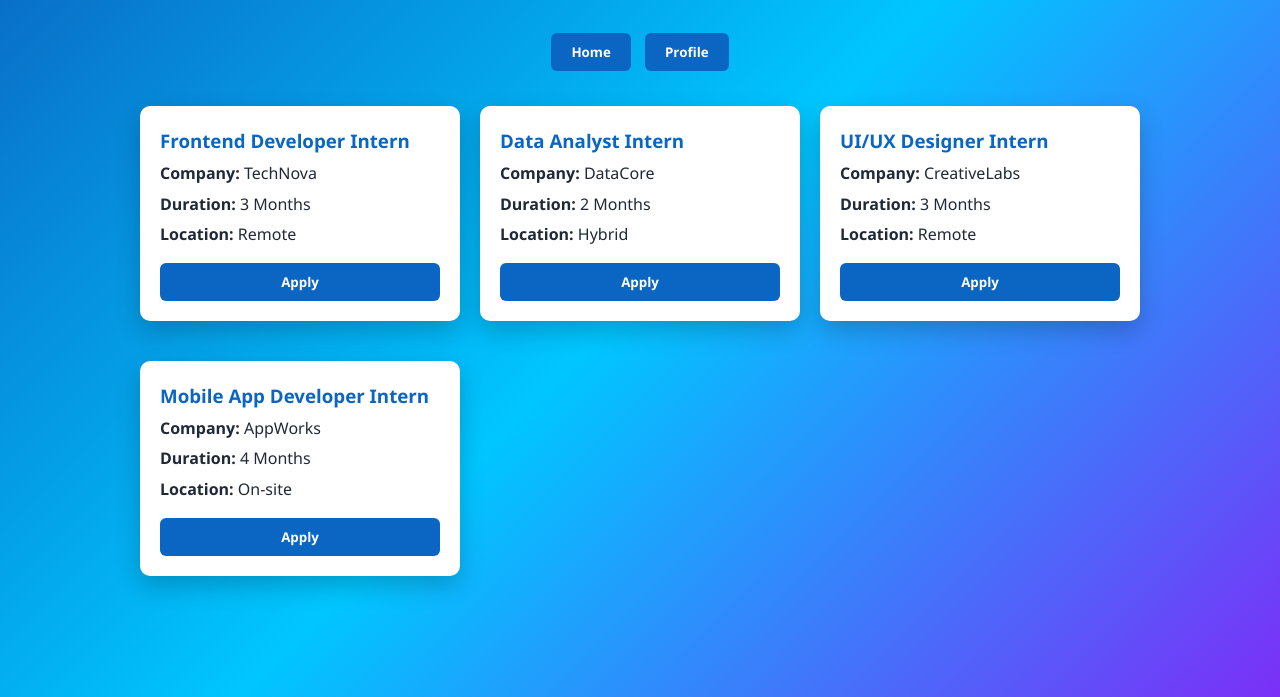
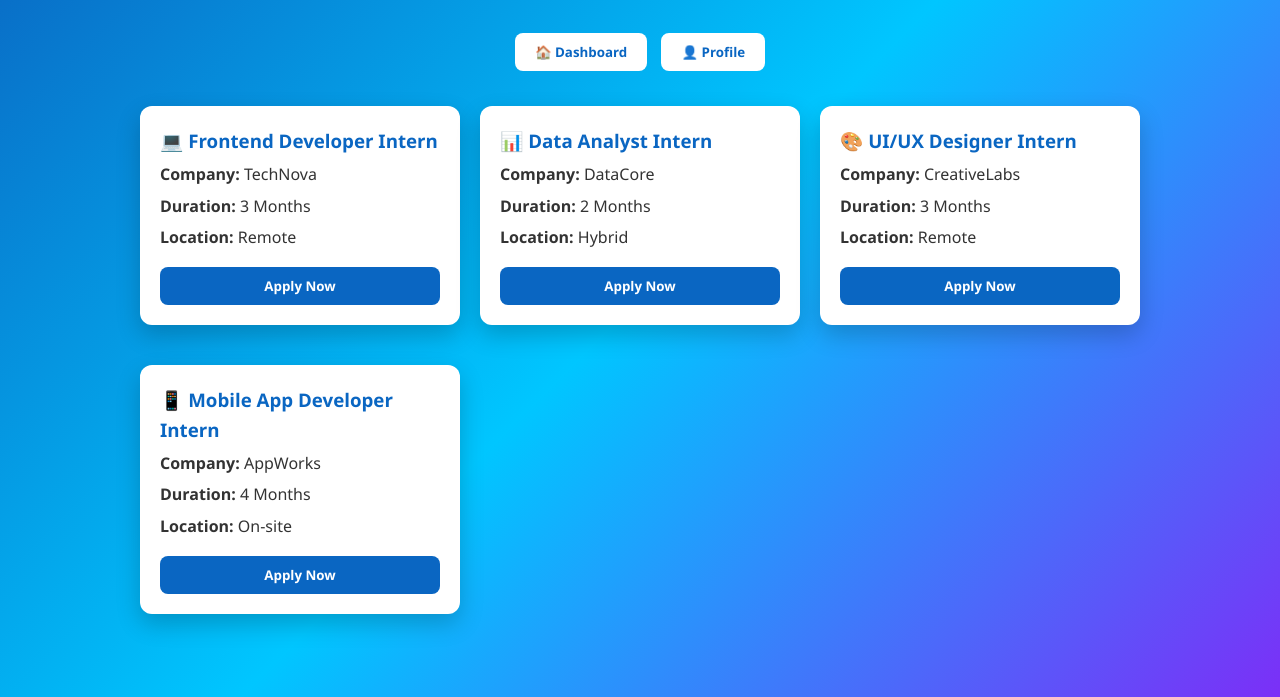
Before and after one commit to sanskarshete94/CHK-1772898992023-6244, a plain HTML site: page internships.html in a window 1280 px wide. Shown: the part 103-800 px from the top of the page. Drawn offline with Linux system fonts and the light colour scheme.

Commit message:
Update internships.html

```diff
--- a/internships.html
+++ b/internships.html
@@ -6,11 +6,13 @@
 <meta charset="UTF-8">
 <meta name="viewport" content="width=device-width, initial-scale=1.0">
 
-<title>Internship Listings | MicroIntern</title>
+<title>Internships | MicroIntern</title>
 
 <link rel="stylesheet" href="style.css">
 
 <style>
+
+/* PAGE BACKGROUND */
 
 body{
 margin:0;
@@ -20,11 +22,39 @@ min-height:100vh;
 padding:40px;
 }
 
+/* TITLE */
+
 h1{
 text-align:center;
 color:white;
 margin-bottom:40px;
 }
+
+/* NAVIGATION BUTTONS */
+
+.nav-buttons{
+text-align:center;
+margin-bottom:30px;
+}
+
+.nav-buttons button{
+padding:10px 20px;
+margin:5px;
+border:none;
+border-radius:8px;
+background:white;
+color:#0a66c2;
+font-weight:600;
+cursor:pointer;
+transition:0.3s;
+}
+
+.nav-buttons button:hover{
+transform:translateY(-2px);
+box-shadow:0 5px 15px rgba(0,0,0,0.2);
+}
+
+/* INTERNSHIP GRID */
 
 .internship-container{
 display:grid;
@@ -34,11 +64,19 @@ max-width:1000px;
 margin:auto;
 }
 
+/* CARD DESIGN */
+
 .card{
 background:white;
-border-radius:10px;
+border-radius:12px;
 padding:20px;
 box-shadow:0 10px 25px rgba(0,0,0,0.2);
+transition:0.3s;
+}
+
+.card:hover{
+transform:translateY(-6px);
+box-shadow:0 15px 35px rgba(0,0,0,0.25);
 }
 
 .card h3{
@@ -47,33 +85,27 @@ color:#0a66c2;
 }
 
 .card p{
-margin:5px 0;
+margin:6px 0;
+color:#333;
 }
 
-button{
+/* APPLY BUTTON */
+
+.card button{
 margin-top:10px;
 padding:10px;
 border:none;
-border-radius:6px;
+border-radius:8px;
 background:#0a66c2;
 color:white;
 cursor:pointer;
 width:100%;
+font-weight:600;
+transition:0.3s;
 }
 
-button:hover{
+.card button:hover{
 background:#004182;
-}
-
-.nav-buttons{
-text-align:center;
-margin-bottom:30px;
-}
-
-.nav-buttons button{
-width:auto;
-padding:10px 20px;
-margin:5px;
 }
 
 </style>
@@ -82,45 +114,84 @@ margin:5px;
 
 <body>
 
-<h1>Available Internships</h1>
+<h1>💼 Available Internships</h1>
 
 <div class="nav-buttons">
-<button onclick="window.location.href='main.html'">Home</button>
-<button onclick="window.location.href='profile.html'">Profile</button>
+
+<button onclick="window.location.href='main.html'">
+🏠 Dashboard
+</button>
+
+<button onclick="window.location.href='profile.html'">
+👤 Profile
+</button>
+
 </div>
 
 <div class="internship-container">
 
 <div class="card">
-<h3>Frontend Developer Intern</h3>
+
+<h3>💻 Frontend Developer Intern</h3>
+
 <p><b>Company:</b> TechNova</p>
+
 <p><b>Duration:</b> 3 Months</p>
+
 <p><b>Location:</b> Remote</p>
-<button onclick="apply('Frontend Developer Intern')">Apply</button>
+
+<button onclick="apply('Frontend Developer Intern')">
+Apply Now
+</button>
+
 </div>
 
 <div class="card">
-<h3>Data Analyst Intern</h3>
+
+<h3>📊 Data Analyst Intern</h3>
+
 <p><b>Company:</b> DataCore</p>
+
 <p><b>Duration:</b> 2 Months</p>
+
 <p><b>Location:</b> Hybrid</p>
-<button onclick="apply('Data Analyst Intern')">Apply</button>
+
+<button onclick="apply('Data Analyst Intern')">
+Apply Now
+</button>
+
 </div>
 
 <div class="card">
-<h3>UI/UX Designer Intern</h3>
+
+<h3>🎨 UI/UX Designer Intern</h3>
+
 <p><b>Company:</b> CreativeLabs</p>
+
 <p><b>Duration:</b> 3 Months</p>
+
 <p><b>Location:</b> Remote</p>
-<button onclick="apply('UI/UX Designer Intern')">Apply</button>
+
+<button onclick="apply('UI/UX Designer Intern')">
+Apply Now
+</button>
+
 </div>
 
 <div class="card">
-<h3>Mobile App Developer Intern</h3>
+
+<h3>📱 Mobile App Developer Intern</h3>
+
 <p><b>Company:</b> AppWorks</p>
+
 <p><b>Duration:</b> 4 Months</p>
+
 <p><b>Location:</b> On-site</p>
-<button onclick="apply('Mobile App Developer Intern')">Apply</button>
+
+<button onclick="apply('Mobile App Developer Intern')">
+Apply Now
+</button>
+
 </div>
 
 </div>
@@ -129,18 +200,18 @@ margin:5px;
 
 function apply(internship){
 
-let applied=localStorage.getItem("applications") || ""
+let applied = localStorage.getItem("applications") || ""
 
 applied += internship + ", "
 
-localStorage.setItem("applications",applied)
+localStorage.setItem("applications", applied)
 
-alert("Application submitted for " + internship)
+alert("✅ Application submitted for " + internship)
 
 }
 
 </script>
 
 </body>
-
+<script src="script.js"></script>
 </html>
```
